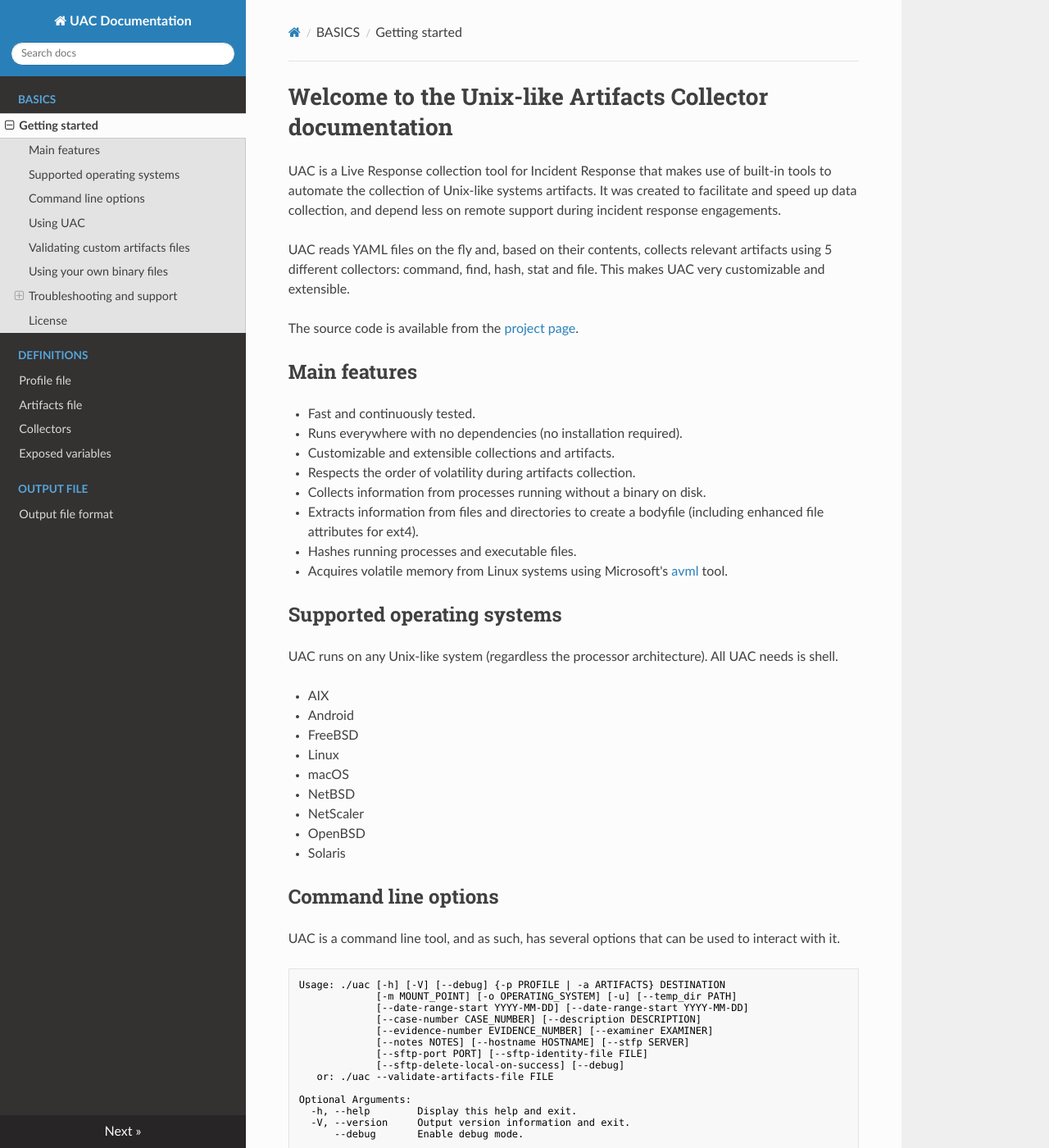
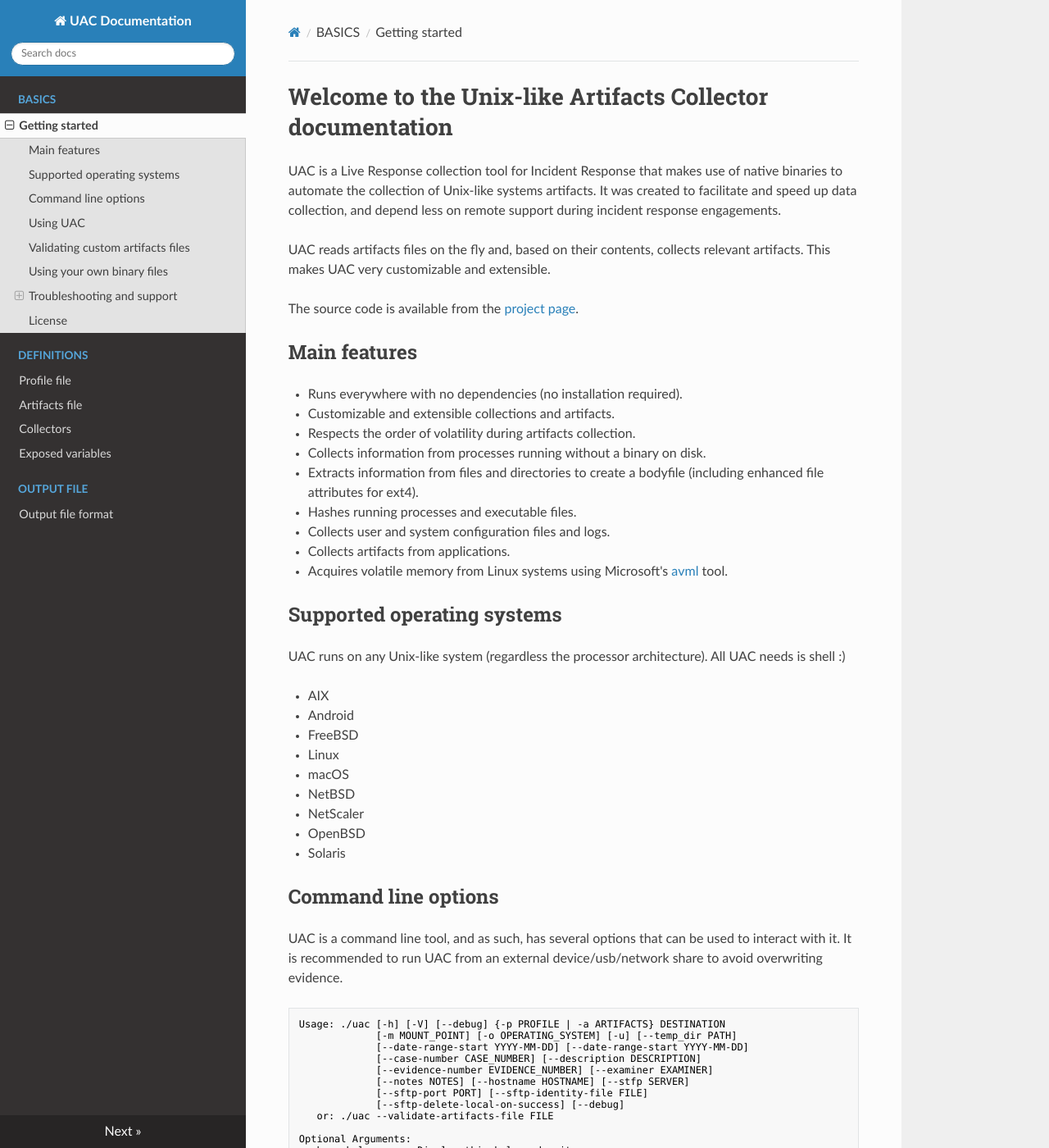
Before and after one commit to tclahr/uac-docs, an MkDocs documentation site: the page built from docs/index.md, in a window 1280 px wide and 1400 px high. Shown: the whole window at 82% size. Built offline with MkDocs 1.6.1, drawn with Linux system fonts in a browser that asks for light colours; nearby versions of some CDN libraries; some of the changed text lies outside the part shown.

Commit message:
upd: v2.1.0
Signed-off-by: Thiago Canozzo Lahr <tclahr@br.ibm.com>

````diff
--- a/docs/index.md
+++ b/docs/index.md
@@ -1,25 +1,26 @@
 # Welcome to the Unix-like Artifacts Collector documentation
 
-UAC is a Live Response collection tool for Incident Response that makes use of built-in tools to automate the collection of Unix-like systems artifacts. It was created to facilitate and speed up data collection, and depend less on remote support during incident response engagements.
+UAC is a Live Response collection tool for Incident Response that makes use of native binaries to automate the collection of Unix-like systems artifacts. It was created to facilitate and speed up data collection, and depend less on remote support during incident response engagements.
 
-UAC reads YAML files on the fly and, based on their contents, collects relevant artifacts using 5 different collectors: command, find, hash, stat and file. This makes UAC very customizable and extensible.
+UAC reads artifacts files on the fly and, based on their contents, collects relevant artifacts. This makes UAC very customizable and extensible.
 
 The source code is available from the [project page](https://github.com/tclahr/uac).
 
 ## Main features
 
-- Fast and continuously tested.
 - Runs everywhere with no dependencies (no installation required).
 - Customizable and extensible collections and artifacts.
 - Respects the order of volatility during artifacts collection.
 - Collects information from processes running without a binary on disk.
 - Extracts information from files and directories to create a bodyfile (including enhanced file attributes for ext4).
 - Hashes running processes and executable files.
+- Collects user and system configuration files and logs.
+- Collects artifacts from applications.
 - Acquires volatile memory from Linux systems using Microsoft's [avml](https://github.com/microsoft/avml) tool.
 
 ## Supported operating systems
 
-UAC runs on any Unix-like system (regardless the processor architecture). All UAC needs is shell.
+UAC runs on any Unix-like system (regardless the processor architecture). All UAC needs is shell :)
 
 - AIX
 - Android
@@ -33,7 +34,7 @@
 
 ## Command line options
 
-UAC is a command line tool, and as such, has several options that can be used to interact with it.
+UAC is a command line tool, and as such, has several options that can be used to interact with it. It is recommended to run UAC from an external device/usb/network share to avoid overwriting evidence.
 
 <pre class="code">
 Usage: ./uac [-h] [-V] [--debug] {-p PROFILE | -a ARTIFACTS} DESTINATION
@@ -156,10 +157,10 @@
 ./uac -p full /tmp --date-range-start 2021-05-01 --date-range-end 2021-08-31
 ```
 
-- Collect all ```logs``` from a Linux disk image mounted in ```/mnt/ewf```.
+- Collect all but live response artifacts from a Linux disk image mounted in ```/mnt/ewf```.
 
 ```shell
-./uac -a files/logs/\* /tmp --mount-point /mnt/ewf --operating-system linux
+./uac -p full -a \!live_response/\* /tmp --mount-point /mnt/ewf --operating-system linux
 ```
 
 ## Validating custom artifacts files
````
